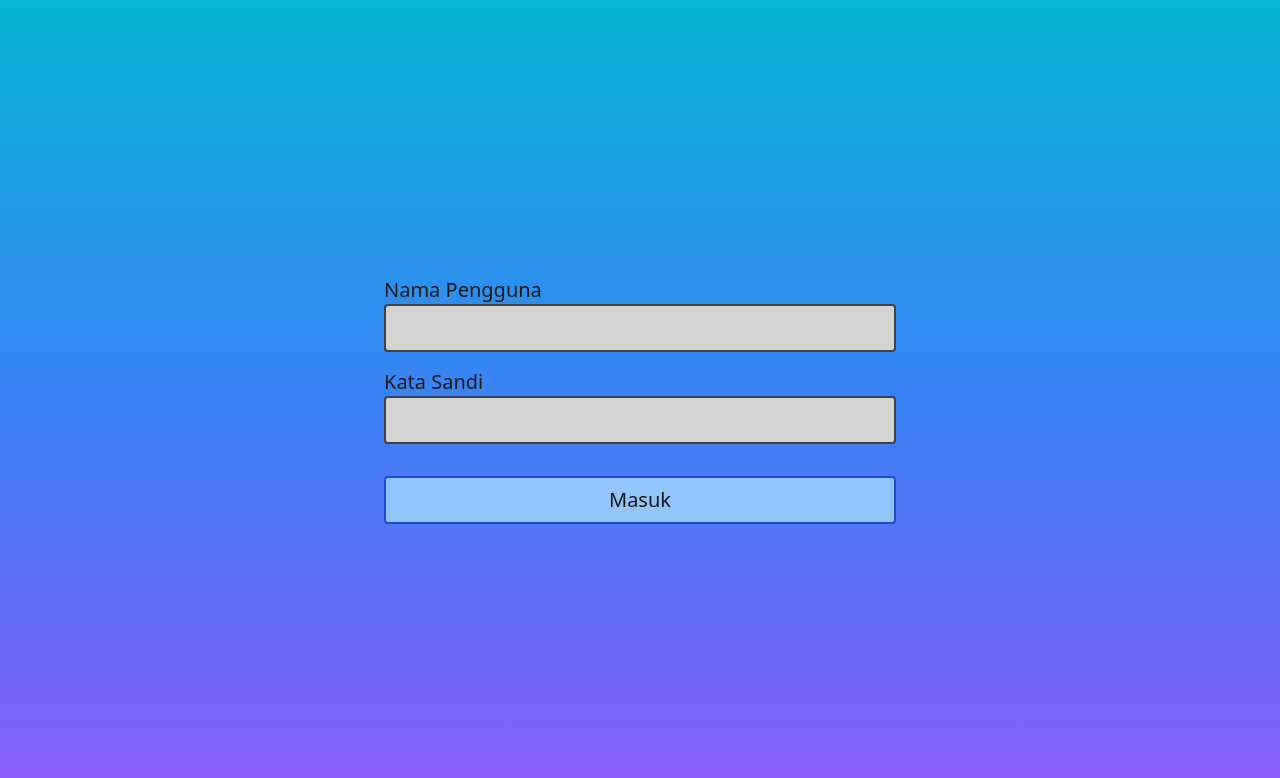
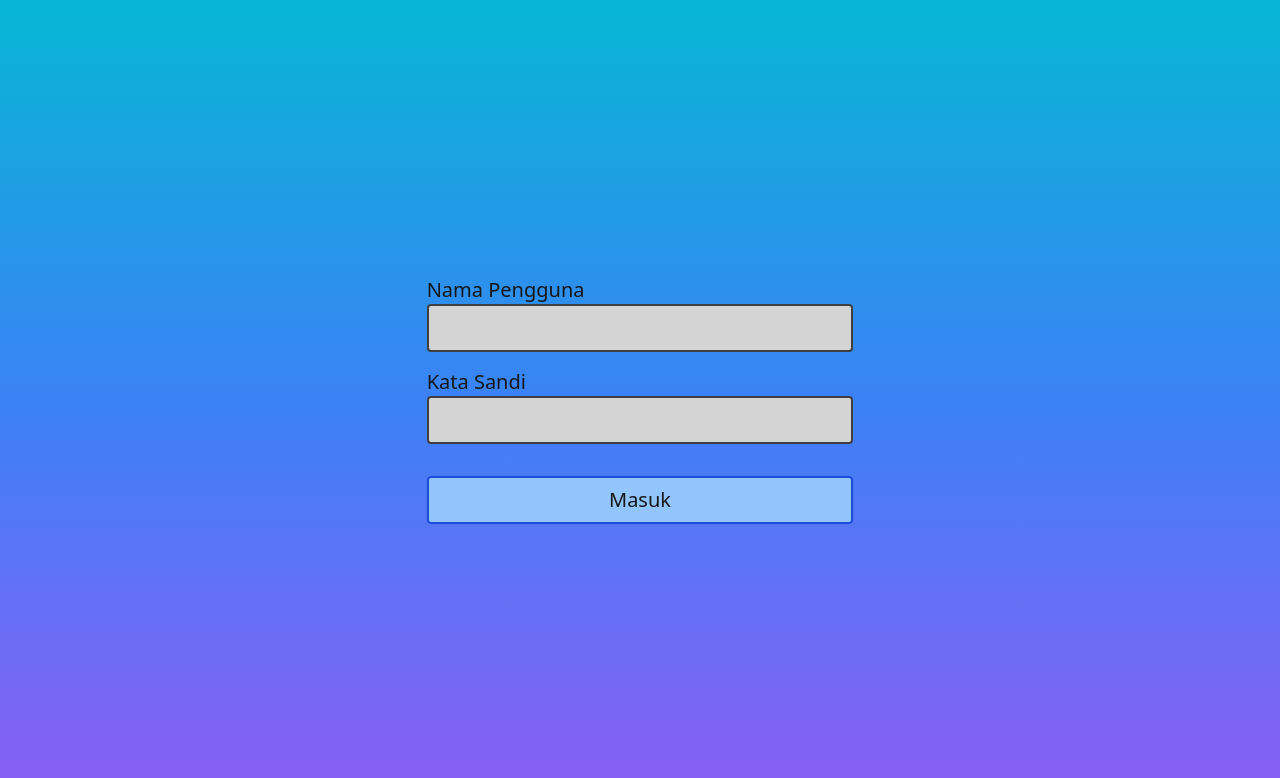
Before and after one commit to GilbyKoloay/Bengkel-Mitra, a React (Create React App) app in the folder FrontEnd/: page /login in a window 1280 px wide. Shown: the top 778 px of the page. Built offline with nearby package versions, Linux system fonts and the light colour scheme; no server answers.

Commit message:
modified login page

```diff
--- a/FrontEnd/src/index.css
+++ b/FrontEnd/src/index.css
@@ -6,16 +6,15 @@
 
 body, div#root {
   height: 100vh;
-  background-color: rgb(245, 245, 245);
+  background-color: #F5F5F5;
   font-size: 1rem;
   line-height: 1.5rem;
   font-family: system-ui, -apple-system, BlinkMacSystemFont, 'Segoe UI', Roboto, Oxygen, Ubuntu, Cantarell, 'Open Sans', 'Helvetica Neue', sans-serif;
-  color: rgb(23, 23, 23);
+  color: #171717;
   user-select: none;
 }
 
-main {
-  height: 90vh;
-  overflow-y: auto;
-  padding: 1rem;
+div#root {
+  display: flex;
+  flex-direction: column;
 }
--- a/FrontEnd/src/pages/Login/index.jsx
+++ b/FrontEnd/src/pages/Login/index.jsx
@@ -37,8 +37,8 @@ export default function Login() {
 
   return (
     <main className='h-screen flex justify-center items-center bg-gradient-to-b from-cyan-500 via-blue-500 to-violet-500'>
-      <form className='w-full max-w-[80vw] sm:max-w-[70vw] md:max-w-[60vw] lg:max-w-[50vw] xl:max-w-[40vw]' onSubmit={onSubmit}>
-        <Input
+      <form onSubmit={onSubmit} className='w-5/6 sm:w-4/6 md:w-3/6 lg:w-2/6'>
+      <Input
           label='Nama Pengguna'
           value={username}
           onChange={value => setUsername(value)}
```
